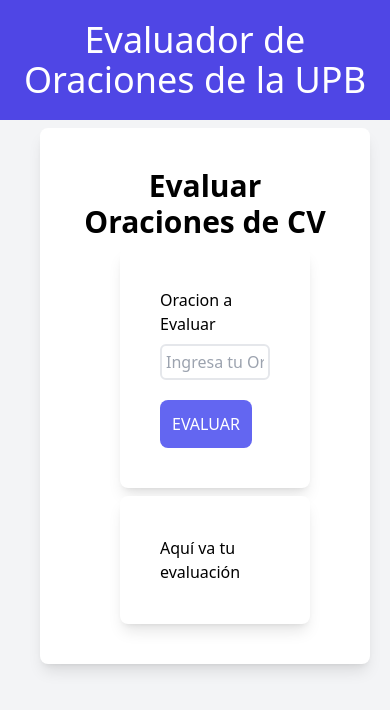
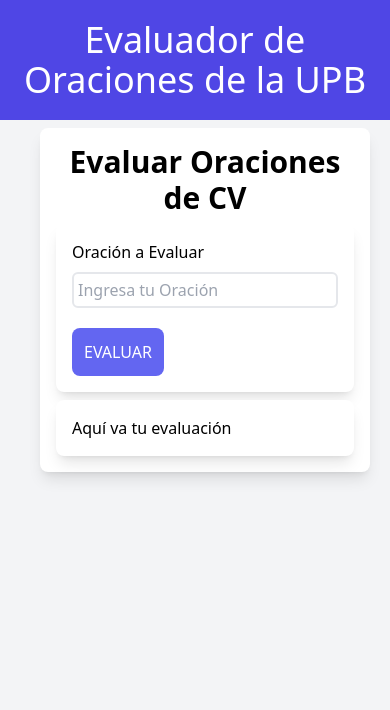
Before and after one commit to HugoAlejandro2002/Sentence_Evaluation, a React (Vite) app: page / in a window 390 px wide. Shown: the top 710 px of the page. Built offline with nearby package versions, Linux system fonts and the light colour scheme.

Commit message:
mobile version arreglada

```diff
--- a/src/components/ChatGPT.jsx
+++ b/src/components/ChatGPT.jsx
@@ -42,28 +42,29 @@
   };
 
   return (
-    <div className="bg-white p-10 rounded-lg shadow-lg ml-10 mr-5 mt-2">
-      {" "}
+    <div className="bg-white p-4 md:p-10 rounded-lg shadow-lg ml-10 mr-5 mt-2">
       <h1 className="font-bold text-3xl text-center">Evaluar Oraciones de CV</h1>
-      <form className="bg-white p-10 rounded-lg shadow-lg ml-10 mr-5 mt-2" onSubmit={handleSubmit}>
+      <form className="bg-white p-4 md:p-10 rounded-lg shadow-lg mt-2" onSubmit={handleSubmit}>
         <div className="form-group">
-          <label htmlFor="">Oracion a Evaluar </label>
+          <label htmlFor="">Oración a Evaluar</label>
           <input
-            className="border-2 w-full mt-2 p-1 rounded-md"
+            className="border-2 w-full mt-2 p-1 rounded-md whitespace-normal break-words"
             type="text"
-            placeholder="Ingresa tu Oracion"
+            placeholder="Ingresa tu Oración"
             value={prompt}
             onChange={(e) => setPrompt(e.target.value)}
           />
-        </div>{" "}
-        <button className={`bg-indigo-500 cursor-pointer uppercase p-3 text-white rounded-lg mt-5 hover:bg-indigo-700 ${isLoading ? "opacity-50 pointer-events-none cursor-not-allowed" : ""}`}
+        </div>
+        <button
+          className={`bg-indigo-500 cursor-pointer uppercase p-3 text-white rounded-lg mt-5 hover:bg-indigo-700 ${isLoading ? "opacity-50 pointer-events-none cursor-not-allowed" : ""
+            }`}
           type="submit"
           disabled={isLoading}
         >
           Evaluar
         </button>
       </form>
-      <div className="bg-white p-10 rounded-lg shadow-lg ml-10 mr-5 mt-2">
+      <div className="bg-white p-4 md:p-10 rounded-lg shadow-lg mt-2">
         {isLoading ? (
           <p className="text-light">Cargando...</p>
         ) : (
```
